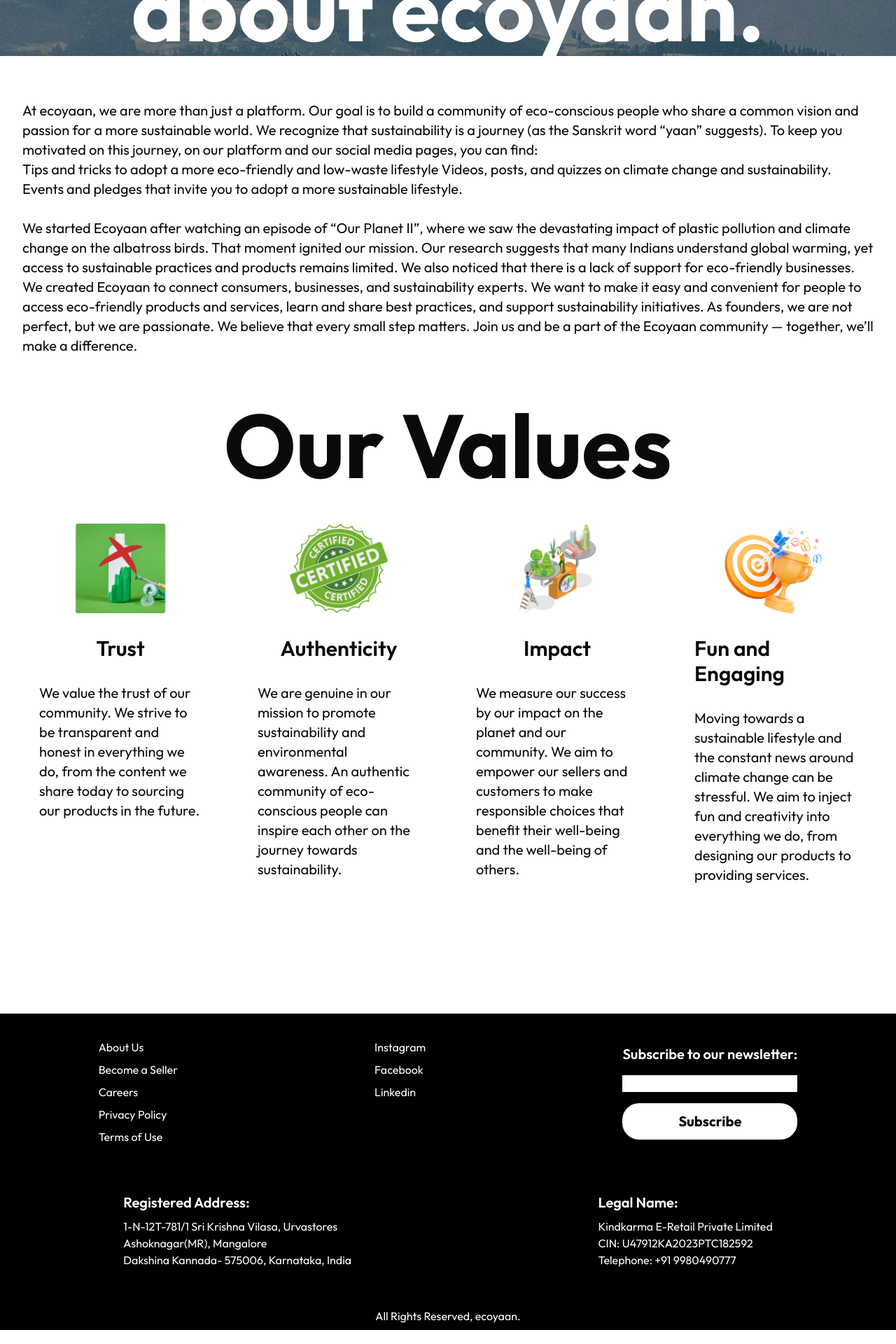
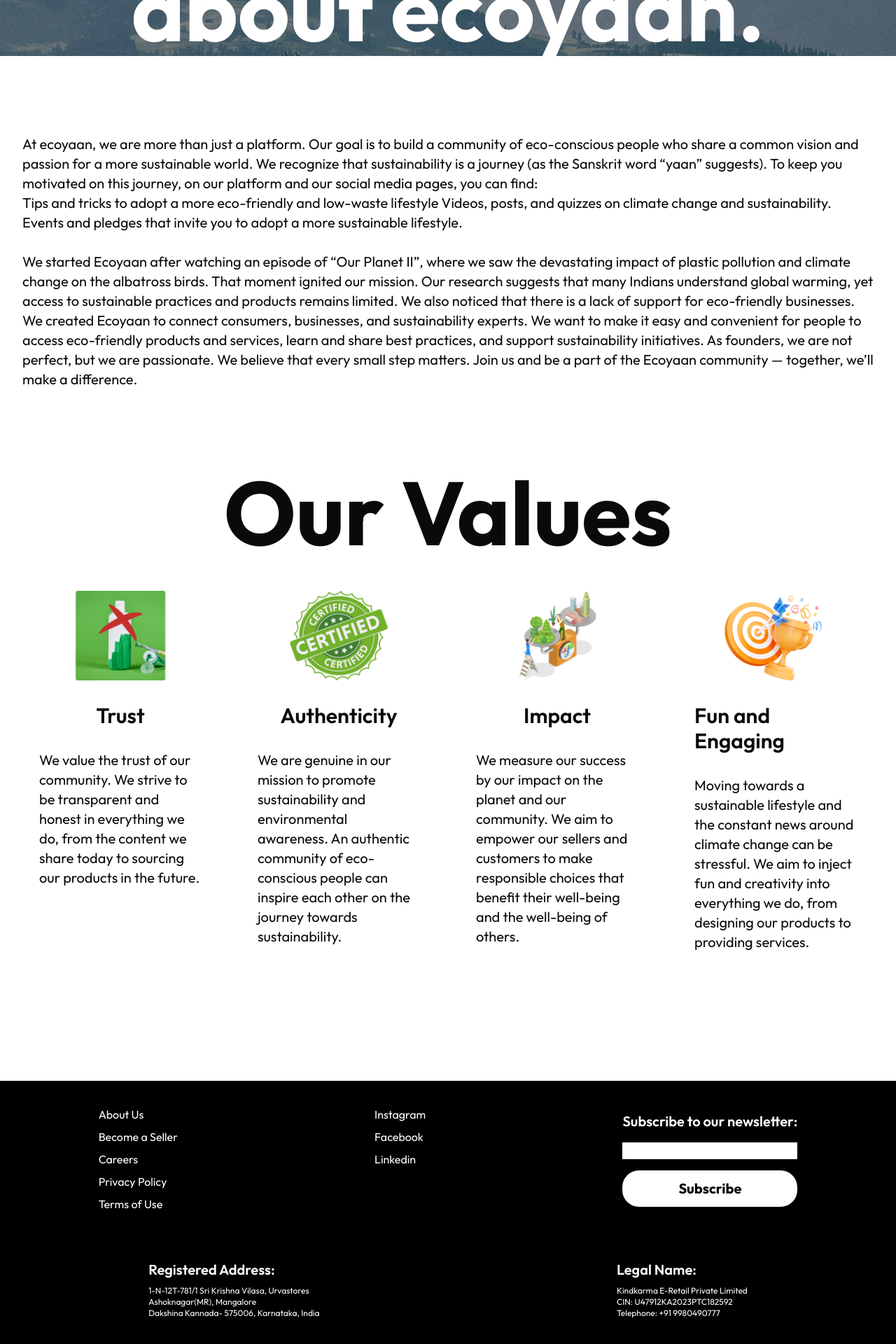
Before and after one commit to JasnoorMaan/EcoYaan, a React (Vite) app in the folder ecoYaanProj/: page /aboutus in a window 1280 px wide. Shown: the part 320-2240 px from the top of the page at 70% size. Built offline with nearby package versions, Linux system fonts and the light colour scheme.

Commit message:
navbar-footer-fix

```diff
--- a/ecoYaanProj/src/components/Footer.jsx
+++ b/ecoYaanProj/src/components/Footer.jsx
@@ -24,8 +24,10 @@
       </div>
       <div className=" flex flex-row justify-around align-center py-4">
         <div className="p-2">
-          <h4 className="text-xl font-semibold py-2">Registered Address:</h4>
-          <p>
+          <h4 className="text-xl font-semibold py-2 px-2">
+            Registered Address:
+          </h4>
+          <p className="text-xs lg:text-md px-2">
             1-N-12T-781/1 Sri Krishna Vilasa, Urvastores
             <br /> Ashoknagar(MR), Mangalore
             <br />
@@ -33,8 +35,8 @@
           </p>
         </div>
         <div className="p-2">
-          <h4 className="text-xl font-semibold py-2">Legal Name:</h4>
-          <p>
+          <h4 className="text-xl font-semibold py-2 px-2">Legal Name:</h4>
+          <p className="text-xs lg:text-md px-2">
             Kindkarma E-Retail Private Limited <br /> CIN: U47912KA2023PTC182592
             <br />
             Telephone: +91 9980490777
--- a/ecoYaanProj/src/components/Info.jsx
+++ b/ecoYaanProj/src/components/Info.jsx
@@ -10,7 +10,7 @@
           Shop Sustainably
         </h1>
         <h4 className="font-outfit text-md p-2 font-medium lg:text-2xl lg:py-16">
-          Shop eco-friendly and socially responsible products which don't
+          Shop eco-friendly and socially responsible products which dont
           compromise on style or quality.
         </h4>
       </div>
--- a/ecoYaanProj/src/components/Intro.jsx
+++ b/ecoYaanProj/src/components/Intro.jsx
@@ -22,7 +22,7 @@
         </div>
       </div>
       <div className="flex flex-wrap">
-        <h4 className="py-4 font-outfit text-xl py-16 px-8">
+        <h4 className=" font-outfit text-xl py-16 px-8">
           At ecoyaan, we are more than just a platform. Our goal is to build a
           community of eco-conscious people who share a common vision and
           passion for a more sustainable world. We recognize that sustainability
--- a/ecoYaanProj/src/components/Navbar.jsx
+++ b/ecoYaanProj/src/components/Navbar.jsx
@@ -4,6 +4,7 @@
 
 const Navbar = () => {
   const [isMenuOpen, setIsMenuOpen] = useState(false);
+
   const [isScrolled, setIsScrolled] = useState(false);
 
   const toggleMenu = () => {
@@ -30,11 +31,15 @@
     isScrolled ? "bg-white shadow-md text-black" : "bg-transparent text-white"
   }`;
 
+  const closeMenu = () => isMenuOpen(false);
+
   return (
-    <div className={navbarClasses}>
+    <nav className={navbarClasses}>
       <div className="flex justify-between items-center py-4 px-4">
         <h2 className="font-outfit text-3xl font-bold">
-          <Link to="/">ecoyaan.</Link>
+          <Link to="/" onClick={closeMenu}>
+            ecoyaan.
+          </Link>
         </h2>
 
         <div className="md:hidden">
@@ -50,7 +55,9 @@
           </h2>
           <h2 className="py-2 font-outfit text-lg font-semibold">Careers</h2>
           <h2 className="py-2 font-outfit text-lg font-semibold">
-            <Link to="/aboutus"> About us</Link>
+            <Link to="/aboutus" onClick={closeMenu}>
+              About us
+            </Link>
           </h2>
         </div>
       </div>
@@ -63,11 +70,13 @@
           </h2>
           <h2 className="py-2 font-outfit text-lg font-semibold">Careers</h2>
           <h2 className="py-2 font-outfit text-lg font-semibold">
-            <Link to="/aboutus"> About us</Link>
+            <Link to="/aboutus" onClick={closeMenu}>
+              About us
+            </Link>
           </h2>
         </div>
       )}
-    </div>
+    </nav>
   );
 };
 
```
